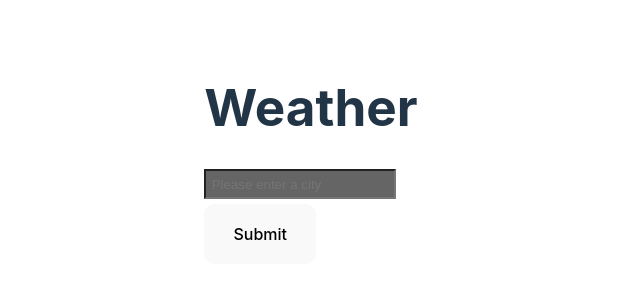
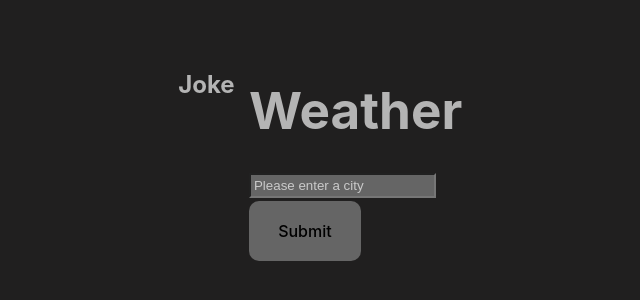
Before and after one commit to wk642/weather-api, a React (Vite) app: page / in a window 1280 px wide. Shown: the part 246-546 px from the top of the page, without its empty margins (329-969 px from the left). Built offline with nearby package versions, Linux system fonts and the light colour scheme.

Commit message:
Added front end to the jokes api

```diff
--- a/src/App.css
+++ b/src/App.css
@@ -2,13 +2,18 @@
   max-width: 1280px;
   margin: 0 auto;
   text-align: center;
+  background-color: rgb(32, 31, 31);
 }
 
 .wrapper {
   display: grid;
-  grid-template-columns: 50% 50%;
-  gap: 15%;
-  width: 100%;
+  grid-template-columns: 25% 25% 25%;
+  gap: 5%;
+  width: 90%;
+}
+
+.joke-div {
+  text-align: center;
 }
 
 .form-div {
@@ -24,3 +29,7 @@ input {
   padding: 5%;
   margin-bottom: 5%;
 }
+
+::placeholder {
+  color: rgb(202, 202, 202);
+}
--- a/src/App.jsx
+++ b/src/App.jsx
@@ -4,20 +4,33 @@ import DisplayWeatherData from "./components/DisplayWeatherData";
 
 function App() {
   // Put all of our states here
+  // weather
   const [weatherData, setWeatherData] = useState(null);
   const [city, setCity] = useState("");
+  // jokes
+  const [joke, setJoke] = useState("");
 
-  // When we submiti the city info
+  // weather section
+  // When we submit the city info
   const handleSubmit = async (event) => {
     // Stop it from reloading
     event.preventDefault();
+    try{
+      // Get all the data using the city
+      const response = await fetch(`http://localhost:5000/weather/${city}`);
+      // Get the whole response of all the info and store it
+      const data = await response.json();
+      // set the state to data
+      setWeatherData(data);
 
-    // Get all the data using the city
-    const response = await fetch(`http://localhost:5000/weather/${city}`);
-    // Get the whole response of all the info and store it
-    const data = await response.json();
-    // set the state to data
-    setWeatherData(data);
+      // getting the joke her
+      if (data && data.weather && data.weather[0]) {
+        getJoke(city, data.weather[0].description, data.main.temp);
+      }
+    } catch (error) {
+      console.error("Error in getting weather:", error);
+      setWeatherData("null");
+    }
   };
 
   // Grabing what the user is typing in the city
@@ -54,8 +67,28 @@ function App() {
     }
   };
 
+  // Jokes section
+  const getJoke = async (city, weatherDescription, temperature) => {
+    try {
+      const response = await fetch(`https://v2.jokeapi.dev/joke/Any?blacklistFlags=nsfw,religious,political,racist,sexist,explicit&type=single`
+      );
+      const data = await response.json();
+      setJoke(data.joke);
+    } catch (error) {
+      console.error("Error fetching joke:", error);
+      setJoke("Failed to fetch joke.");
+    }
+  };
+
+
   return (
     <div className="wrapper">
+      <div className="joke-div">
+        <h2> Joke </h2>
+        {joke &&
+          <p>{joke}</p>
+        }
+      </div>
       <div className="form-div">
         <h1>Weather</h1>
           <Form
--- a/src/index.css
+++ b/src/index.css
@@ -3,9 +3,9 @@
   line-height: 1.5;
   font-weight: 400;
 
-  color-scheme: light dark;
-  color: rgba(255, 255, 255, 0.87);
-  background-color: #242424;
+  /* color-scheme: light dark; */
+  color: rgba(202, 202, 202, 0.87);
+  background-color: rgb(32, 31, 31);
 
   font-synthesis: none;
   text-rendering: optimizeLegibility;
@@ -53,16 +53,3 @@ button:focus,
 button:focus-visible {
   outline: 4px auto -webkit-focus-ring-color;
 }
-
-@media (prefers-color-scheme: light) {
-  :root {
-    color: #213547;
-    background-color: #ffffff;
-  }
-  a:hover {
-    color: #747bff;
-  }
-  button {
-    background-color: #f9f9f9;
-  }
-}
```
Also changed, not shown: 1 other file (tests, documents, lock files or other folders).
